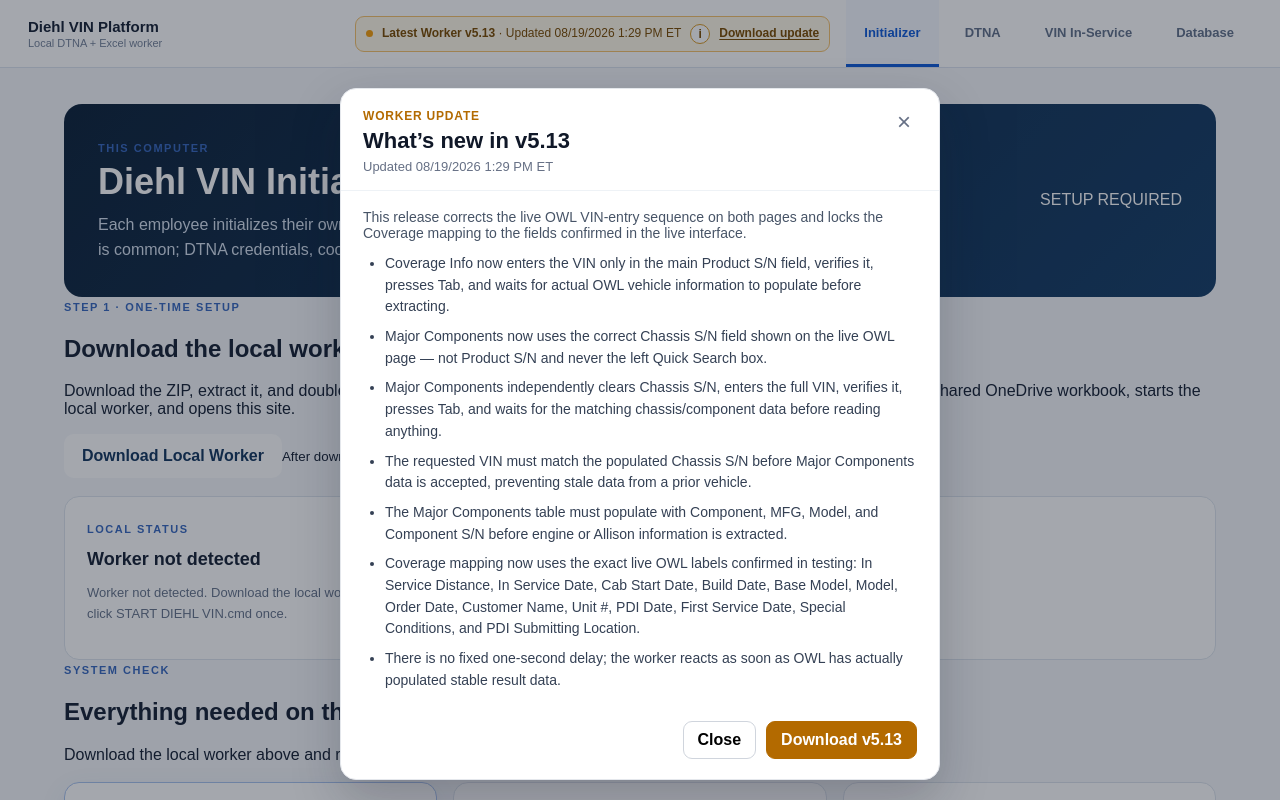
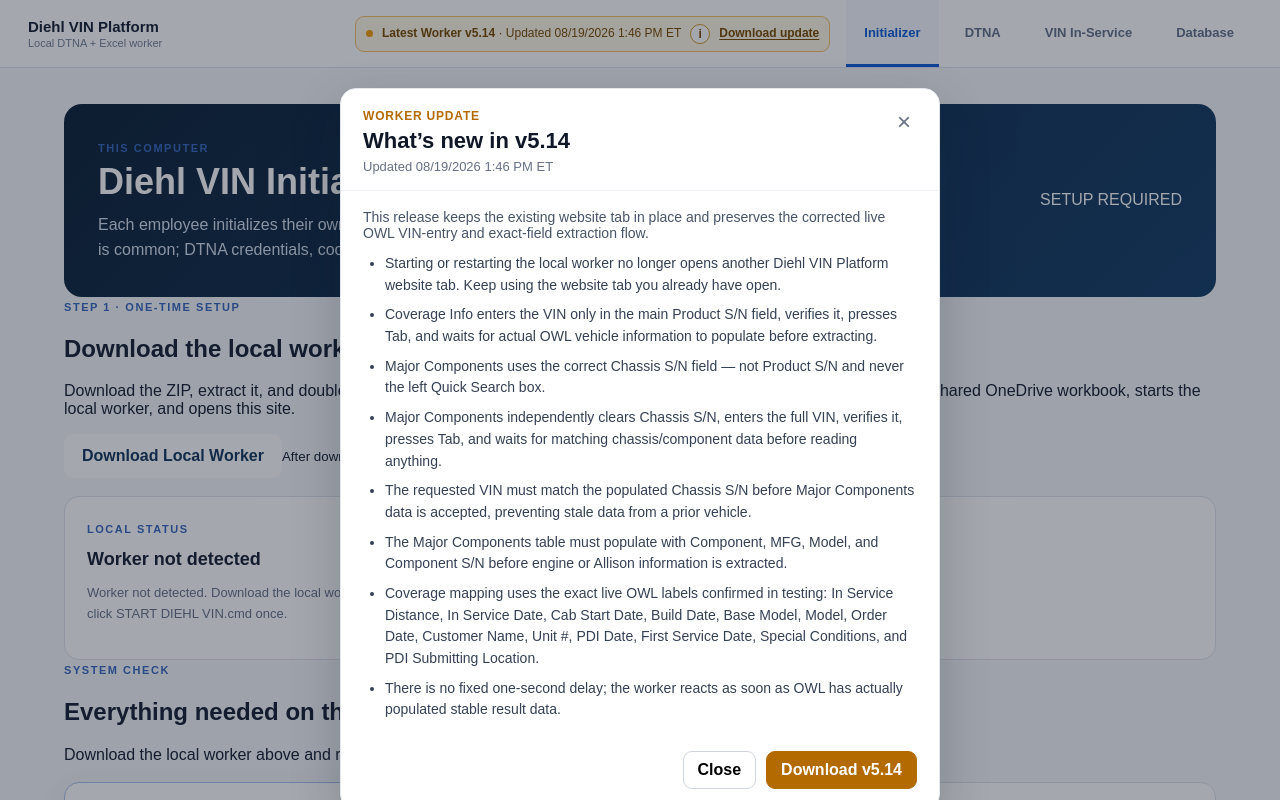
Before and after one commit to Wickey23/Diehl-vin-platform, a Next.js app: page / in a window 1280 px wide. Both pictures are taken after a click on the button "What's new in this worker update". Shown: the top 800 px of the page. Built offline with nearby package versions, Linux system fonts and the light colour scheme; no server answers.

Commit message:
Show v5.14 website-tab reuse update

```diff
--- a/components/top-tabs.tsx
+++ b/components/top-tabs.tsx
@@ -11,15 +11,16 @@
   { href: '/database', label: 'Database' },
 ];
 
-const LATEST_WORKER_VERSION = '5.13';
-const LATEST_WORKER_UPDATED = '08/19/2026 1:29 PM ET';
+const LATEST_WORKER_VERSION = '5.14';
+const LATEST_WORKER_UPDATED = '08/19/2026 1:46 PM ET';
 const RELEASE_NOTES = [
-  'Coverage Info now enters the VIN only in the main Product S/N field, verifies it, presses Tab, and waits for actual OWL vehicle information to populate before extracting.',
-  'Major Components now uses the correct Chassis S/N field shown on the live OWL page — not Product S/N and never the left Quick Search box.',
-  'Major Components independently clears Chassis S/N, enters the full VIN, verifies it, presses Tab, and waits for the matching chassis/component data before reading anything.',
+  'Starting or restarting the local worker no longer opens another Diehl VIN Platform website tab. Keep using the website tab you already have open.',
+  'Coverage Info enters the VIN only in the main Product S/N field, verifies it, presses Tab, and waits for actual OWL vehicle information to populate before extracting.',
+  'Major Components uses the correct Chassis S/N field — not Product S/N and never the left Quick Search box.',
+  'Major Components independently clears Chassis S/N, enters the full VIN, verifies it, presses Tab, and waits for matching chassis/component data before reading anything.',
   'The requested VIN must match the populated Chassis S/N before Major Components data is accepted, preventing stale data from a prior vehicle.',
   'The Major Components table must populate with Component, MFG, Model, and Component S/N before engine or Allison information is extracted.',
-  'Coverage mapping now uses the exact live OWL labels confirmed in testing: In Service Distance, In Service Date, Cab Start Date, Build Date, Base Model, Model, Order Date, Customer Name, Unit #, PDI Date, First Service Date, Special Conditions, and PDI Submitting Location.',
+  'Coverage mapping uses the exact live OWL labels confirmed in testing: In Service Distance, In Service Date, Cab Start Date, Build Date, Base Model, Model, Order Date, Customer Name, Unit #, PDI Date, First Service Date, Special Conditions, and PDI Submitting Location.',
   'There is no fixed one-second delay; the worker reacts as soon as OWL has actually populated stable result data.',
 ];
 
@@ -66,7 +67,7 @@
             </div>
 
             <div style={{padding:'18px 22px 8px'}}>
-              <p style={{margin:'0 0 12px',color:'#475467',fontSize:14}}>This release corrects the live OWL VIN-entry sequence on both pages and locks the Coverage mapping to the fields confirmed in the live interface.</p>
+              <p style={{margin:'0 0 12px',color:'#475467',fontSize:14}}>This release keeps the existing website tab in place and preserves the corrected live OWL VIN-entry and exact-field extraction flow.</p>
               <ul style={{margin:'0 0 8px',paddingLeft:22,color:'#344054',fontSize:14,lineHeight:1.55}}>
                 {RELEASE_NOTES.map((note) => <li key={note} style={{marginBottom:8}}>{note}</li>)}
               </ul>
```
